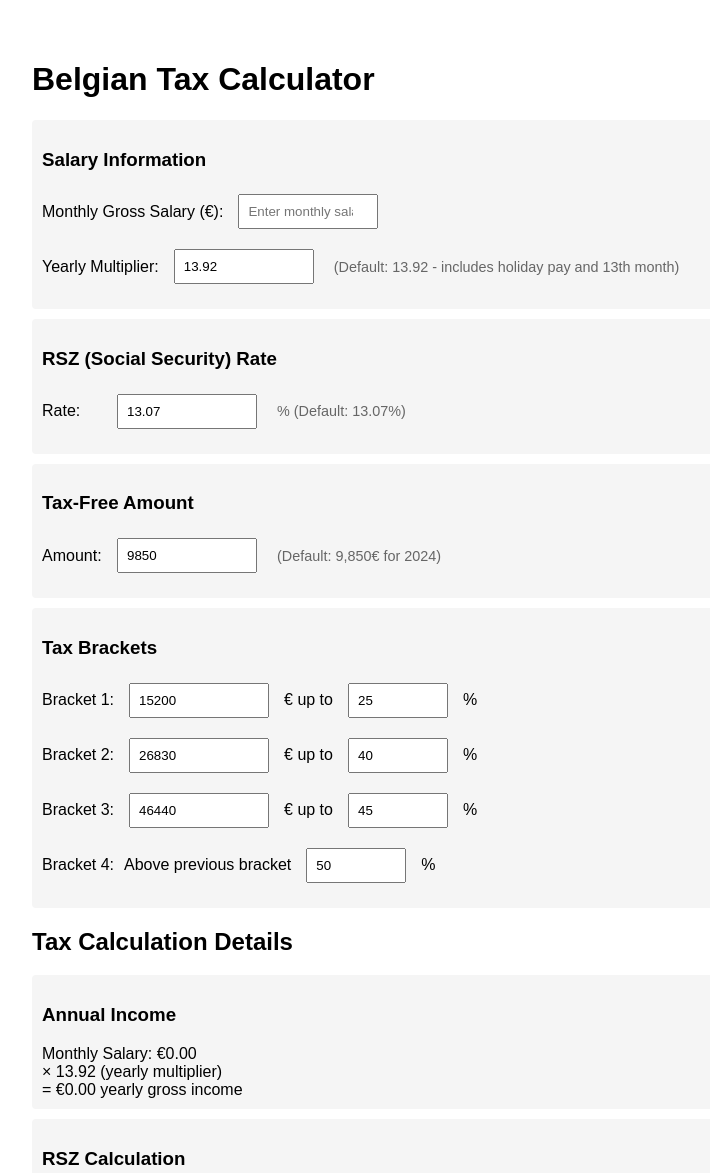
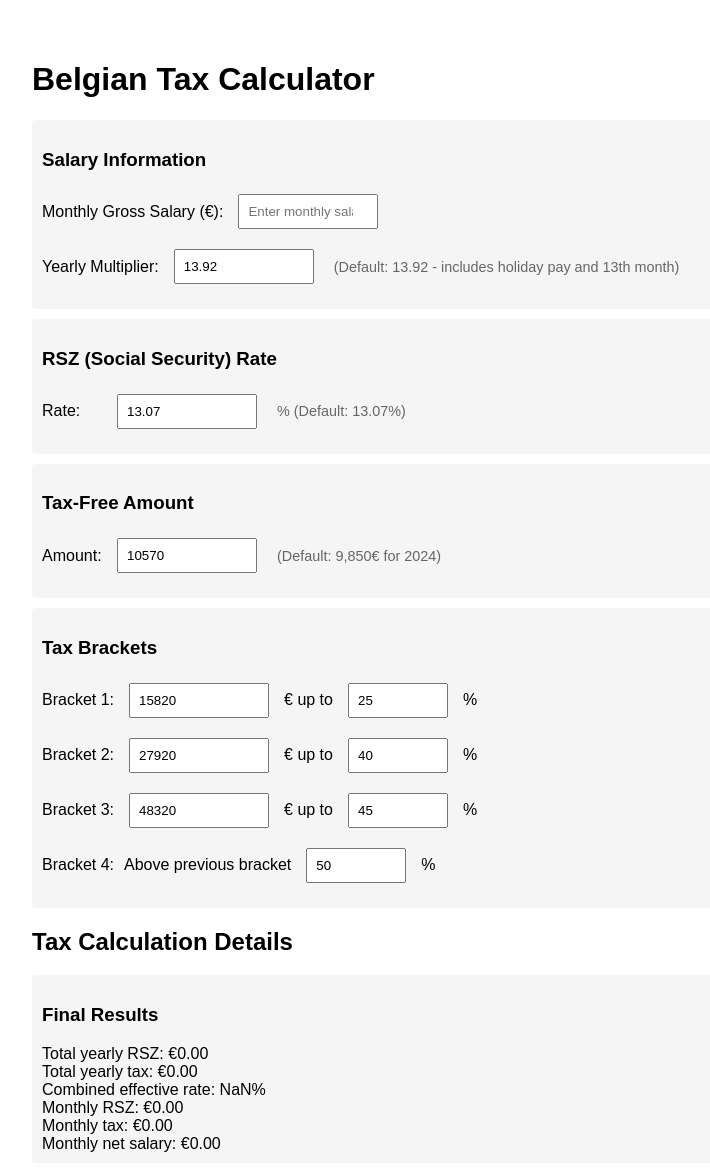
Before and after one commit to ArneSchoonvliet/tax.github.io, a plain HTML site: page index.html in a window 1280 px wide. Shown: the top 1173 px of the page, without its empty margins (208-918 px from the left). Drawn offline with Linux system fonts and the light colour scheme.

Commit message:
feature: move results and default values

```diff
--- a/index.html
+++ b/index.html
@@ -72,7 +72,7 @@
         <h3>Tax-Free Amount</h3>
         <div class="bracket-editor">
             <label>Amount:</label>
-            <input type="number" class="number-input" id="taxFreeAmount" value="9850" oninput="calculateTax()">
+            <input type="number" class="number-input" id="taxFreeAmount" value="10570" oninput="calculateTax()">
             <span class="info-text">(Default: 9,850€ for 2024)</span>
         </div>
     </div>
@@ -82,21 +82,21 @@
         <div id="bracketEditors">
             <div class="bracket-editor">
                 <label>Bracket 1:</label>
-                <input type="number" class="number-input" id="bracket1" value="15200" oninput="calculateTax()">
+                <input type="number" class="number-input" id="bracket1" value="15820" oninput="calculateTax()">
                 <span>€ up to</span>
                 <input type="number" class="number-input" style="width: 80px" id="rate1" value="25" oninput="calculateTax()">
                 <span>%</span>
             </div>
             <div class="bracket-editor">
                 <label>Bracket 2:</label>
-                <input type="number" class="number-input" id="bracket2" value="26830" oninput="calculateTax()">
+                <input type="number" class="number-input" id="bracket2" value="27920" oninput="calculateTax()">
                 <span>€ up to</span>
                 <input type="number" class="number-input" style="width: 80px" id="rate2" value="40" oninput="calculateTax()">
                 <span>%</span>
             </div>
             <div class="bracket-editor">
                 <label>Bracket 3:</label>
-                <input type="number" class="number-input" id="bracket3" value="46440" oninput="calculateTax()">
+                <input type="number" class="number-input" id="bracket3" value="48320" oninput="calculateTax()">
                 <span>€ up to</span>
                 <input type="number" class="number-input" style="width: 80px" id="rate3" value="45" oninput="calculateTax()">
                 <span>%</span>
@@ -112,6 +112,11 @@
 
     <div id="results">
         <h2>Tax Calculation Details</h2>
+        <div class="calculation-step">
+            <h3>Final Results</h3>
+            <div id="finalResults"></div>
+        </div>
+
         <div class="calculation-step">
             <h3>Annual Income</h3>
             <div id="yearlyIncome"></div>
@@ -132,10 +137,6 @@
             <div id="taxBrackets"></div>
         </div>
 
-        <div class="calculation-step">
-            <h3>Final Results</h3>
-            <div id="finalResults"></div>
-        </div>
     </div>
 
     <script>
```
